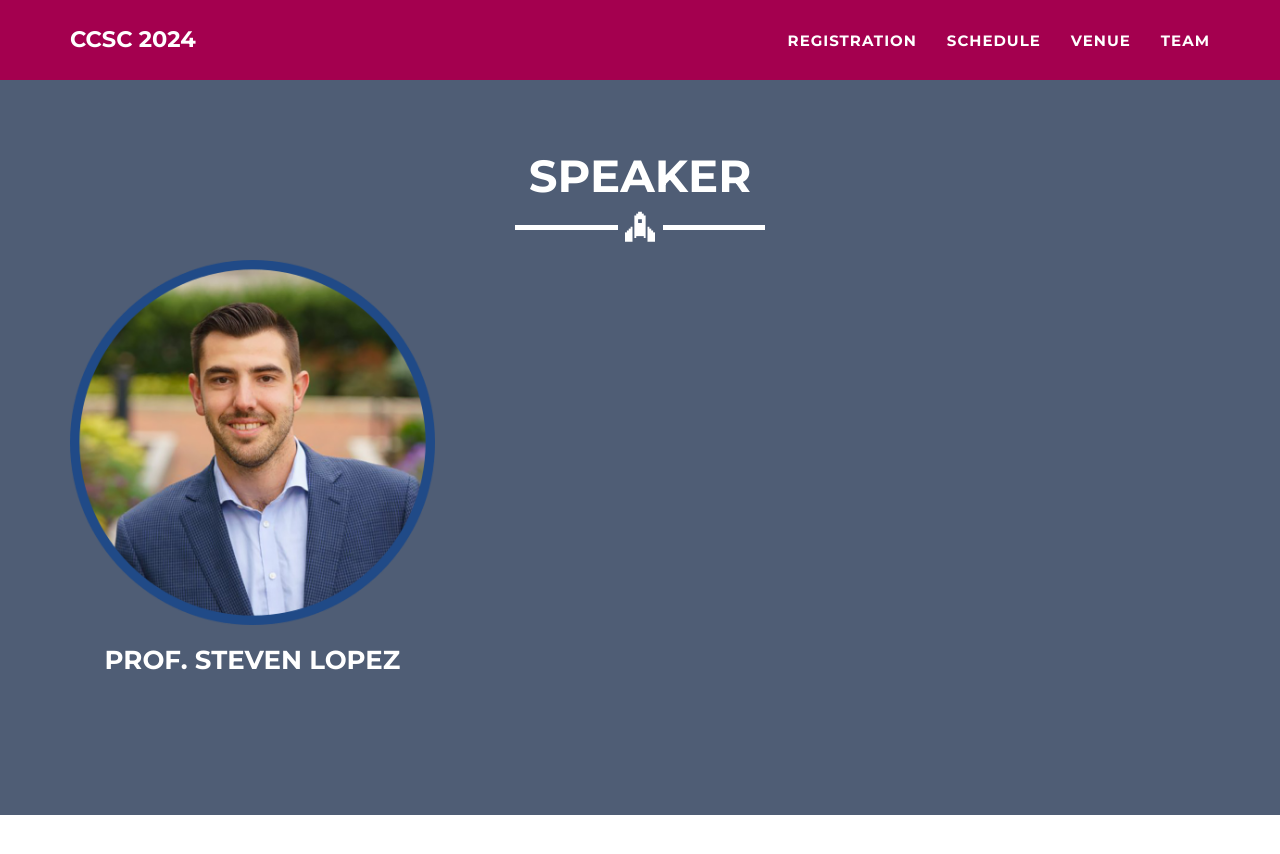
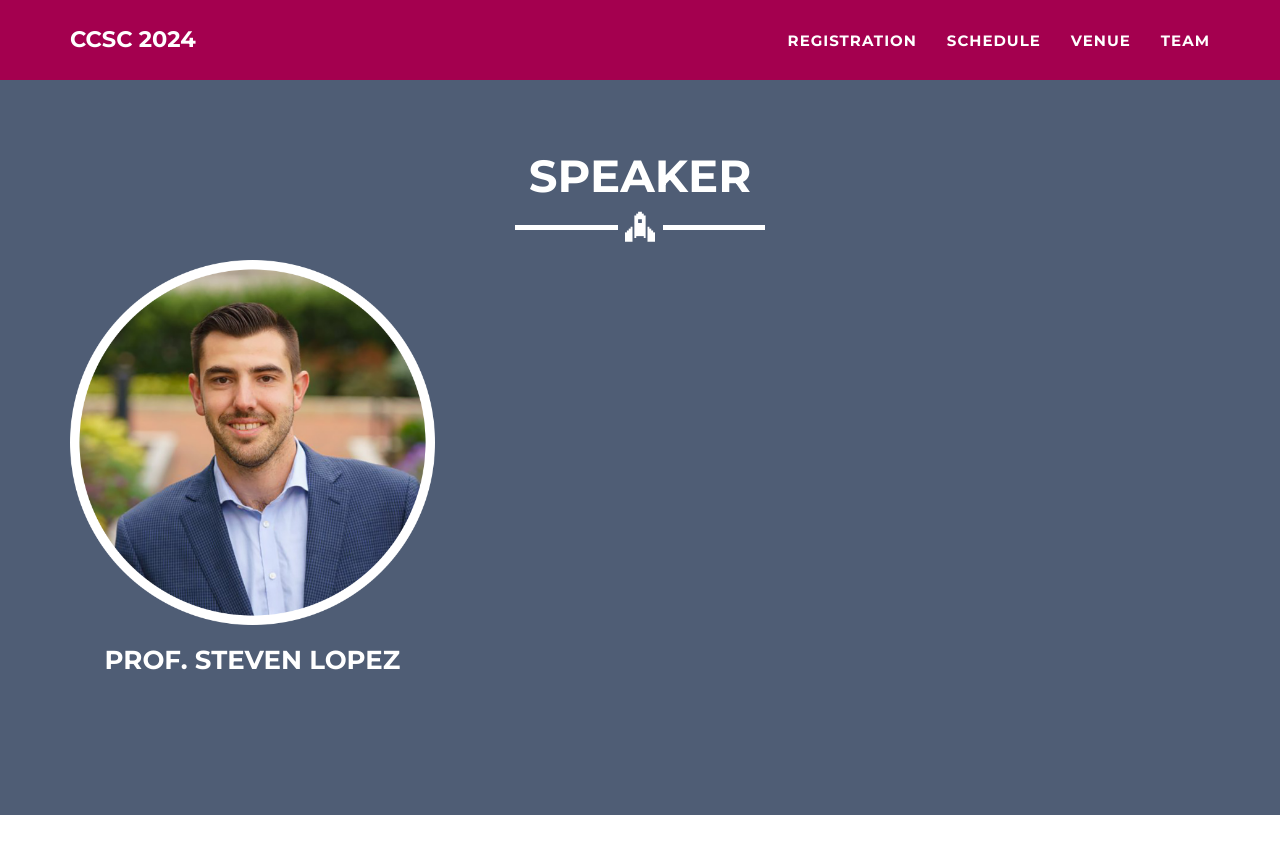
Before and after one commit to ccsc2024/ccsc2024.github.io, a Jekyll site: the page built from _posts/2020-08-01-speaker1.md, in a window 1280 px wide and 900 px high, scrolled down 1822 px. Shown: the top 854 px of the window. Built offline with Jekyll 4.4.1, drawn with Linux system fonts in a browser that asks for light colours.

Commit message:
Update portfolio_grid.html

```diff
--- a/_includes/portfolio_grid.html
+++ b/_includes/portfolio_grid.html
@@ -16,7 +16,7 @@
               <i class="fa fa-search-plus fa-3x"></i>
             </div>
           </div>
-          <img src="img/portfolio/{{ post.img }}" class="img-responsive" alt="{{ post.alt }}">
+          <img src="img/speaker/{{ post.img }}" class="img-responsive" alt="{{ post.alt }}">
           <center><h3 style="color:#FFFFFF;">{{ post.title }}</h3></center>
         </a>
       </div>
```
